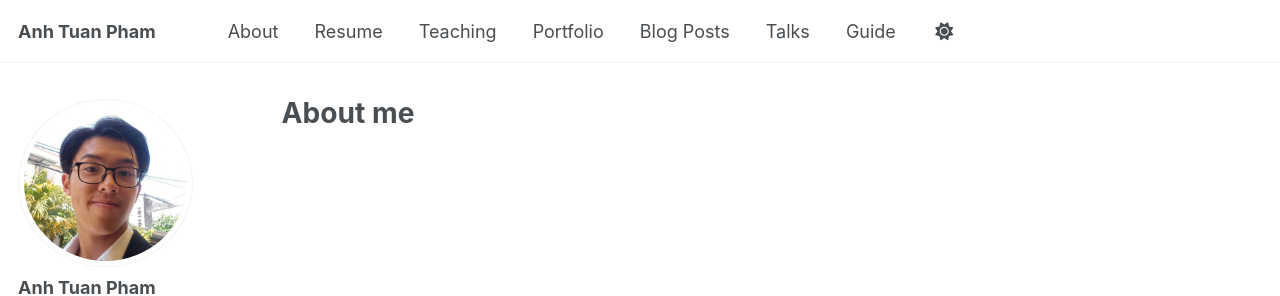
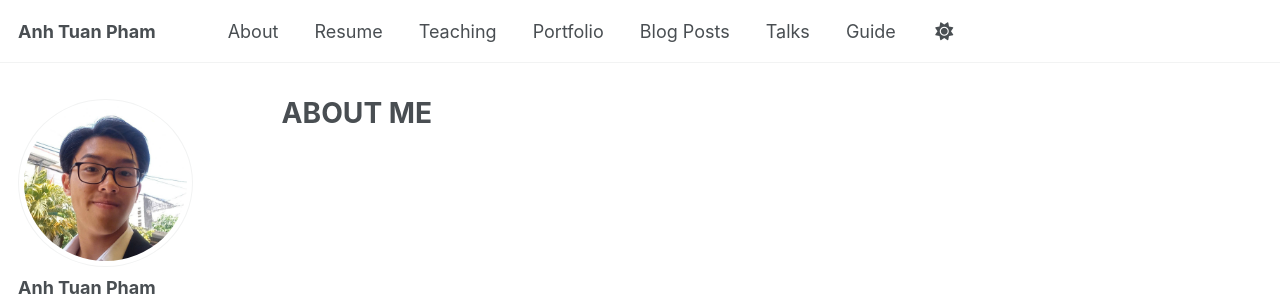
Before and after one commit to patuan07/patuan07.github.io, a Jekyll site: the page built from _pages/aboutme.html, in a window 1280 px wide. Shown: the top 296 px of the page. Built offline with Jekyll 4.4.1, drawn with Linux system fonts in a browser that asks for light colours.

```diff
--- a/_pages/aboutme.html
+++ b/_pages/aboutme.html
@@ -1,6 +1,6 @@
 ---
 layout: archive
-title: "About me"
+title: "ABOUT ME"
 permalink: /aboutme/
 author_profile: true
 ---
```
